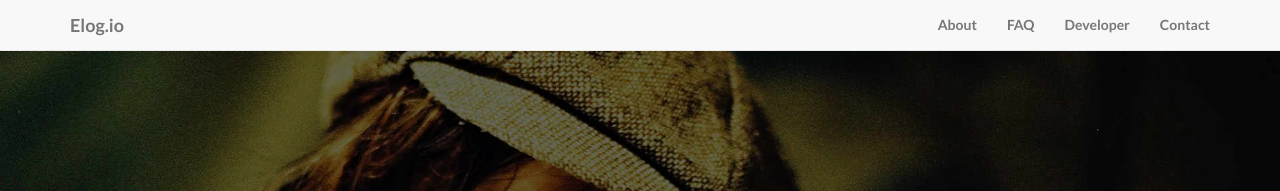
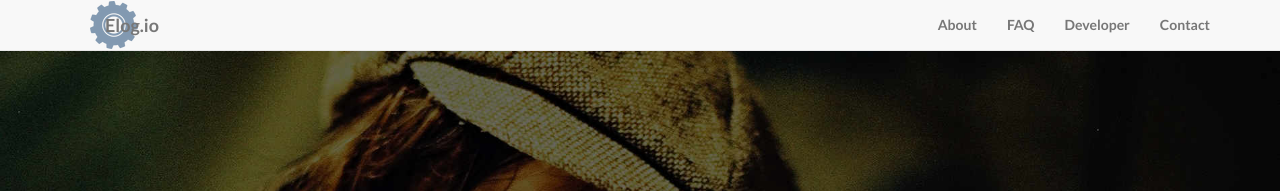
Before and after one commit to commonsmachinery/elogio, a Jekyll site: the page built from index.html, in a window 1280 px wide. Shown: the top 191 px of the page. Built offline with Jekyll 4.4.1, drawn with Linux system fonts in a browser that asks for light colours.

Commit message:
Adding elog.io icon

```diff
--- a/css/landing-page.css
+++ b/css/landing-page.css
@@ -24,6 +24,11 @@ h6 {
 .lead {
     font-size: 18px;
     font-weight: 400;
+}
+
+.navbar-brand {
+    background: url(../img/icon_48.png) no-repeat center center;
+    padding-left: 50px;
 }
 
 .intro-header {
```
Also changed, not shown: img/icon_48.png (added).
